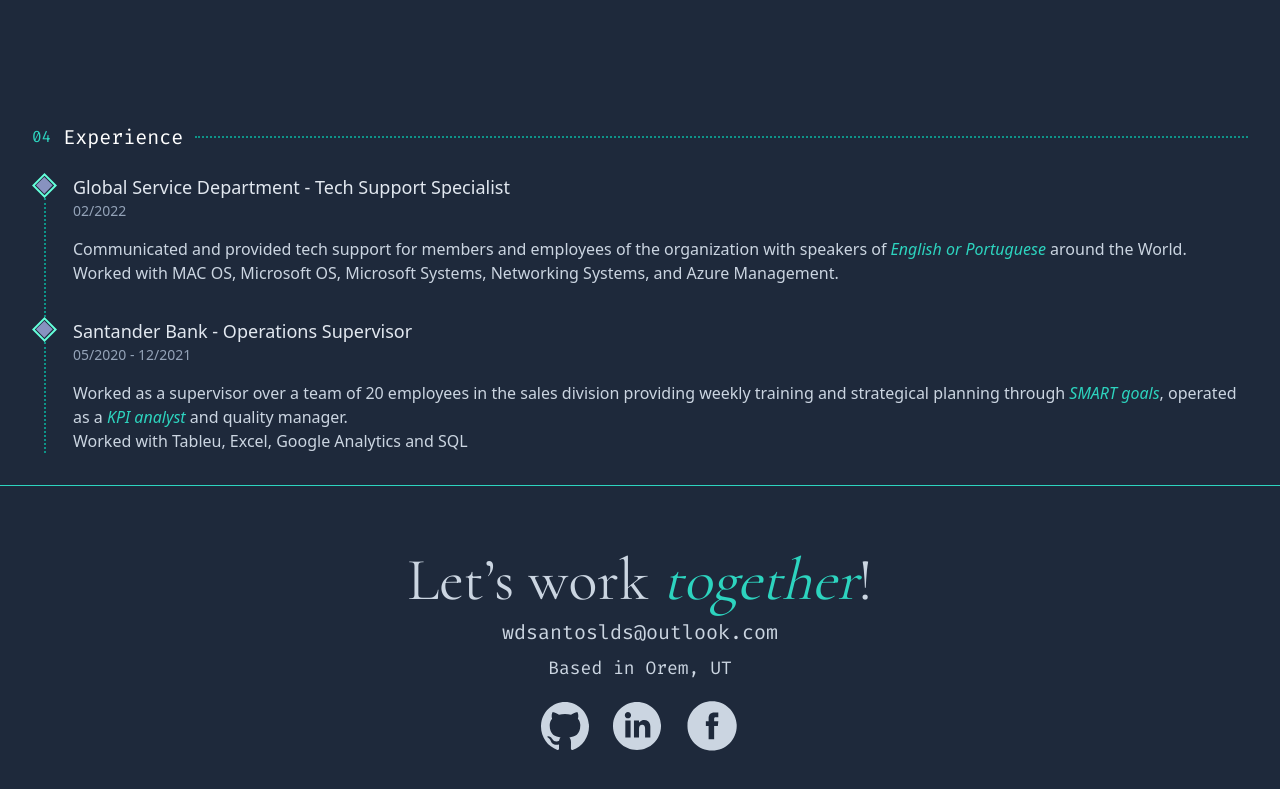
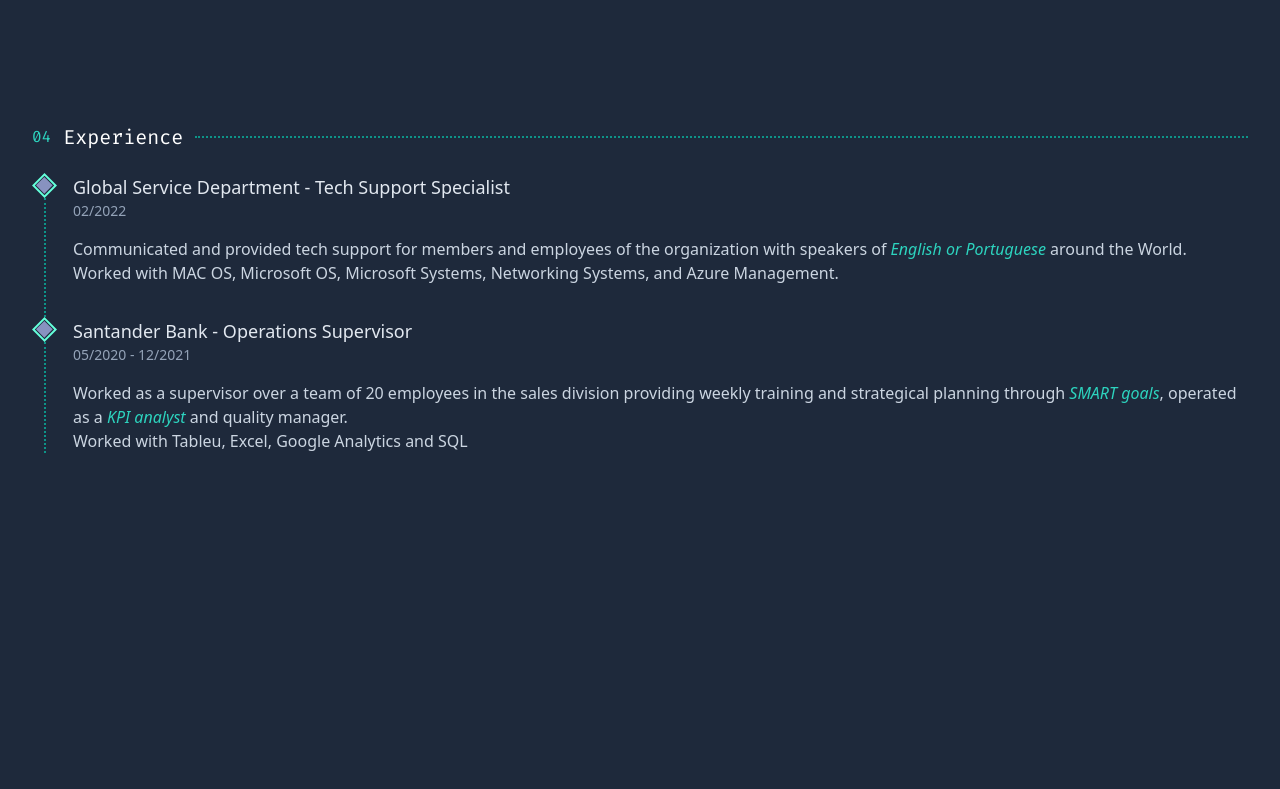
Before and after one commit to wdsantos1998/wdsantos1998.github.io, a website: page index.html in a window 1280 px wide. Shown: the part 1817-2606 px from the top of the page. After the commit the page ends 2302 px from the top, so only its background shows below. Drawn offline with Linux system fonts and the light colour scheme; no server answers.

Commit message:
test: demonstration

```diff
--- a/index.html
+++ b/index.html
@@ -284,59 +284,7 @@
                     </div>
                 </div>
             </section>
-            <section id="contact" class="flex-col items-center justify-center border-t border-teal-400 px-8 outline-none">
-                <div class="mt-16 mb-4 space-y-2 text-center">
-                    <h1 class="font-regular font-serif text-4xl lg:text-6xl">Let’s work <em class="text-teal-400">together</em>!</h1>
-                    <h2 class="font-regular font-mono text-xl">wdsantoslds@outlook.com</h2>
-                    <h2 class="font-regular font-mono text-lg">Based in Orem, UT</h2>
-                </div>
-                <div class="mb-16 flex items-center justify-center space-x-6">
-                    <a href="https://github.com/wdsantos1998" target="_blank">
-                        <svg width="48" height="48" viewBox="0 0 48 48" fill="none" xmlns="http://www.w3.org/2000/svg">
-                            <path
-                                fill-rule="evenodd"
-                                clip-rule="evenodd"
-                                d="M24 0C10.7448 0 0 11.0158 0 24.6087C0 35.4796 6.876 44.7045 16.4136 47.9572C17.6136 48.1832 18.0504 47.4241 18.0504 46.7706C18.0504 46.1884 18.0312 44.6382 18.0192 42.5868C11.3424 44.0731 9.9336 39.2875 9.9336 39.2875C8.844 36.4426 7.2696 35.686 7.2696 35.686C5.0904 34.1628 7.4352 34.1923 7.4352 34.1923C9.8424 34.3643 11.1096 36.7276 11.1096 36.7276C13.2504 40.4864 16.728 39.4005 18.0936 38.7716C18.3144 37.1821 18.9336 36.0987 19.62 35.4845C14.292 34.863 8.688 32.7502 8.688 23.3214C8.688 20.6363 9.624 18.4375 11.1576 16.7178C10.9104 16.0963 10.0872 13.5929 11.3928 10.2076C11.3928 10.2076 13.4088 9.54427 17.9928 12.7281C19.9506 12.1816 21.9707 11.9032 24 11.9002C26.04 11.9101 28.092 12.1828 30.0096 12.7281C34.5912 9.54427 36.6024 10.2051 36.6024 10.2051C37.9128 13.5929 37.0872 16.0963 36.8424 16.7178C38.3784 18.4375 39.3096 20.6363 39.3096 23.3214C39.3096 32.7748 33.696 34.8556 28.3512 35.4649C29.2128 36.224 29.9784 37.725 29.9784 40.022C29.9784 43.3091 29.9496 45.9648 29.9496 46.7706C29.9496 47.429 30.3816 48.1955 31.6008 47.9547C36.3799 46.3139 40.5344 43.1772 43.4772 38.9879C46.4199 34.7986 48.002 29.7686 48 24.6087C48 11.0158 37.2528 0 24 0Z"
-                                fill="#CBD5E1"
-                            />
-                        </svg>
-                    </a>
-                    <a href="https://www.linkedin.com/in/wesley-dos-santos-0316341b0/" target="_blank">
-                        <svg width="48" height="48" viewBox="0 0 48 48" fill="none" xmlns="http://www.w3.org/2000/svg">
-                            <g clip-path="url(#clip0_1526_181)">
-                                <path
-                                    d="M24 0C10.7451 0 0 10.7451 0 24C0 37.2548 10.7451 47.9999 24 47.9999C37.2548 47.9999 48 37.2548 48 24C47.9999 10.7451 37.2547 0 24 0ZM17.5967 35.6028H12.3273V18.5788H17.5967V35.6028ZM14.9369 16.3494C13.216 16.3494 11.8208 14.9429 11.8208 13.2081C11.8208 11.4732 13.2161 10.0668 14.9369 10.0668C16.6576 10.0668 18.0528 11.4732 18.0528 13.2081C18.0529 14.943 16.6577 16.3494 14.9369 16.3494ZM37.3439 35.6028H32.1V26.6666C32.1 24.2157 31.169 22.8475 29.231 22.8475C27.1218 22.8475 26.0199 24.2725 26.0199 26.6666V35.6028H20.9659V18.5788H26.0199V20.8716C26.0199 20.8716 27.5402 18.0595 31.15 18.0595C34.7599 18.0595 37.344 20.2637 37.344 24.8235L37.3439 35.6028Z"
-                                    fill="#CBD5E1"
-                                />
-                            </g>
-                            <defs>
-                                <clipPath id="clip0_1526_181">
-                                    <rect width="48" height="48" fill="white" />
-                                </clipPath>
-                            </defs>
-                        </svg>
-                    </a>
-                    <a href="https://www.facebook.com/wesley.santos654/" target="_blank">
-                        <?xml version="1.0" ?><!DOCTYPE svg PUBLIC '-//W3C//DTD SVG 1.1//EN' 'http://www.w3.org/Graphics/SVG/1.1/DTD/svg11.dtd'>
-                        <svg
-                            height="55px"
-                            id="Layer_1"
-                            style="enable-background: new 0 0 67 67"
-                            version="1.1"
-                            viewBox="0 0 67 67"
-                            width="55px"
-                            xml:space="preserve"
-                            xmlns="http://www.w3.org/2000/svg"
-                            xmlns:xlink="http://www.w3.org/1999/xlink"
-                        >
-                            <path
-                                d="M28.765,50.32h6.744V33.998h4.499l0.596-5.624h-5.095  l0.007-2.816c0-1.466,0.14-2.253,2.244-2.253h2.812V17.68h-4.5c-5.405,0-7.307,2.729-7.307,7.317v3.377h-3.369v5.625h3.369V50.32z   M33,64C16.432,64,3,50.569,3,34S16.432,4,33,4s30,13.431,30,30S49.568,64,33,64z"
-                                style="fill-rule: evenodd; clip-rule: evenodd; fill: #cbd5e1"
-                            />
-                        </svg>
-                    </a>
-                </div>
-            </section>
+
         </div>
     </body>
 </html>
```
